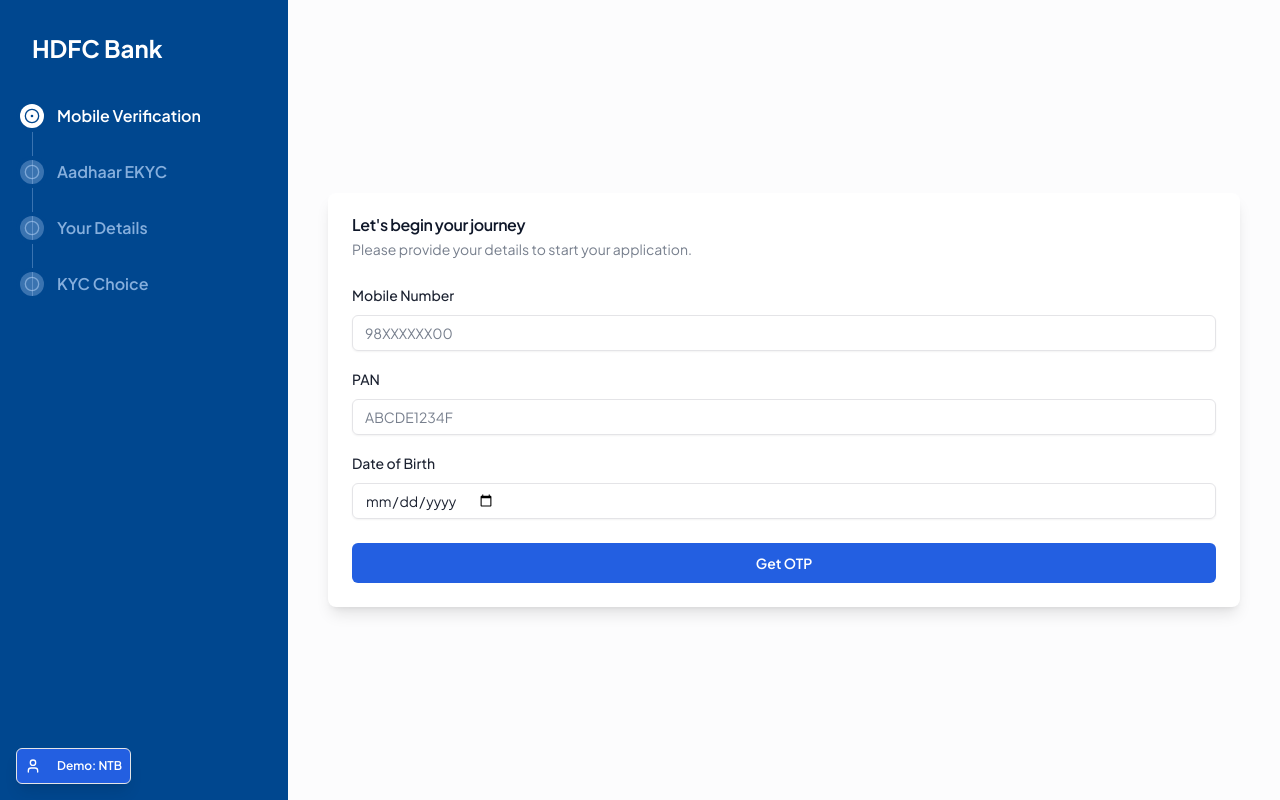
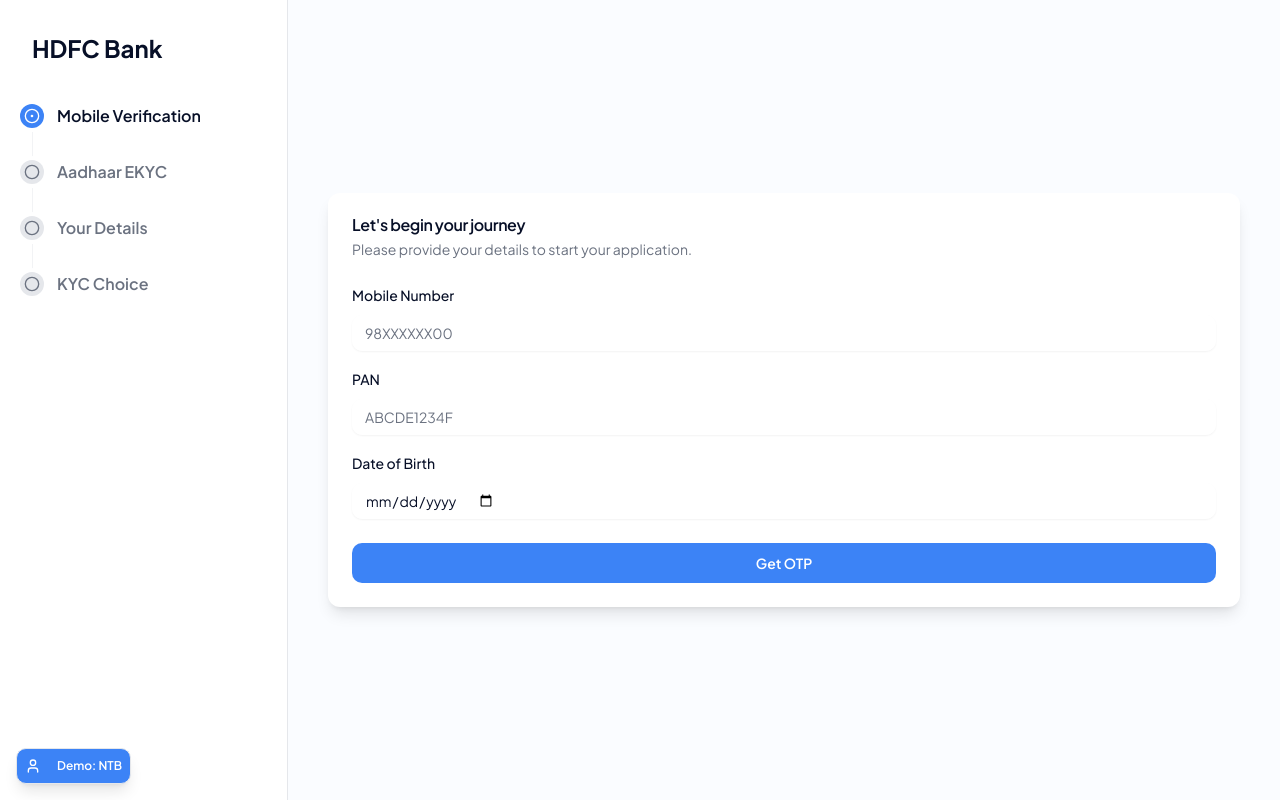
Before and after one commit to sakar-baxi/hdfc-salaried-journey, a Next.js app: page / in a window 1280 px wide. Built offline with nearby package versions, Linux system fonts and the light colour scheme.

Commit message:
fix UI latest

```diff
--- a/src/app/components/JourneyStepWrapper.tsx
+++ b/src/app/components/JourneyStepWrapper.tsx
@@ -11,7 +11,7 @@
 export default function JourneyStepWrapper({ children }: Props) {
   return (
     <motion.div
-      // MODIFIED: This is now the main large container
+      // --- MODIFIED: Restoring the "full width" card layout ---
       className="w-full max-w-6xl"
       initial={{ opacity: 0, y: 20 }}
       animate={{ opacity: 1, y: 0 }}
--- a/src/app/components/layout/Sidebar.tsx
+++ b/src/app/components/layout/Sidebar.tsx
@@ -10,13 +10,14 @@
   const { journeySteps, currentStepIndex } = useJourney();
 
   return (
-    // Base: Hidden on mobile, fixed on desktop
-    <aside className="hidden md:block w-72 bg-primary text-primary-foreground p-8 fixed top-0 left-0 h-screen">
-      <h1 className="text-2xl font-bold mb-10 text-white">
+    // --- MODIFIED: Set to bg-card (white) with a border ---
+    <aside className="hidden md:block w-72 bg-card text-foreground p-8 fixed top-0 left-0 h-screen border-r border-border">
+      <h1 className="text-2xl font-bold mb-10 text-primary">
         HDFC Bank
       </h1>
       <nav>
-        <ol className="relative border-l border-blue-200/30">
+        {/* --- MODIFIED: Border is now a subtle gray --- */}
+        <ol className="relative border-l border-border/50">
           {journeySteps.map((step, index) => {
             const isCompleted = index < currentStepIndex;
             const isCurrent = index === currentStepIndex;
@@ -26,21 +27,23 @@
             return (
               <li key={step.id} className="mb-8 ml-6">
                 <span className={cn(
-                  "absolute -left-[13px] flex items-center justify-center w-6 h-6 rounded-full ring-4 ring-primary",
-                  isCompleted ? "bg-success" :
-                  isCurrent ? "bg-white" : "bg-blue-200/30"
+                  "absolute -left-[13px] flex items-center justify-center w-6 h-6 rounded-full ring-4 ring-card",
+                  // --- MODIFIED: Use the NEW bright blue accent ---
+                  isCompleted ? "bg-primary-cta" :
+                  isCurrent ? "bg-primary-cta" : "bg-muted"
                 )}>
                   <Icon
                     className={cn(
+                      // --- MODIFIED: Use white on the blue bg ---
                       isCompleted ? "text-white" :
-                      isCurrent ? "text-primary" : "text-blue-200/50",
+                      isCurrent ? "text-white" : "text-muted-foreground",
                       "w-4 h-4"
                     )}
                   />
                 </span>
                 <h3 className={cn(
                   "font-semibold",
-                  isCurrent ? "text-white" : "text-blue-200/70"
+                  isCurrent ? "text-primary" : "text-muted-foreground"
                 )}>
                   {step.title}
                 </h3>
--- a/src/app/globals.css
+++ b/src/app/globals.css
@@ -1,51 +1,90 @@
+/* src/app/globals.css */
+
 @tailwind base;
 @tailwind components;
 @tailwind utilities;
 
+@layer base {
   :root {
-  --background: 240 10% 99%;
-  --foreground: 222 28% 15%;
-  --card: 0 0% 100%;
-  --card-foreground: 222 28% 15%;
+    /* --- NEW "BRIGHT" PALETTE --- */
+    --background: 220 100% 99%; /* A very light, fresh blue tint: #f7faff */
+    --foreground: 224 71% 9%; /* Dark slate text for high contrast: #111827 */
+
+    --card: 0 0% 100%; /* Clean white card */
+    --card-foreground: 224 71% 9%;
+
     --popover: 0 0% 100%;
-  --popover-foreground: 222 28% 15%;
-  --primary: 210 100% 28%;
-  --primary-foreground: 0 0% 100%;
-  --primary-cta: 221 76% 51%;
-  --primary-cta-hover: 221 64% 39%;
-  --primary-cta-foreground: 0 0% 100%;
-  --secondary: 240 5% 96%;
-  --secondary-foreground: 222 47% 11%;
-  --muted: 240 5% 96%;
-  --muted-foreground: 217 9% 51%;
-  --accent: 240 5% 96%;
-  --accent-foreground: 222 47% 11%;
+    --popover-foreground: 224 71% 9%;
+
+    --primary: 224 71% 9%;
+    --primary-foreground: 210 20% 98%;
+
+    --secondary: 220 13% 91%; /* Light gray */
+    --secondary-foreground: 224 71% 9%;
+
+    --muted: 220 13% 91%;
+    --muted-foreground: 220 9% 46%;
+
+    --accent: 220 13% 91%;
+    --accent-foreground: 224 71% 9%;
+
     --destructive: 0 84% 60%;
-  --destructive-foreground: 0 0% 100%;
+    --destructive-foreground: 210 20% 98%;
+
     --success: 142 67% 30%;
-  --success-foreground: 0 0% 100%;
-  --border: 240 6% 90%;
-  --input: 240 6% 90%;
-  --ring: 221 76% 51%;
-  --radius: 0.5rem;
-  --text-dark: 222 28% 15%;
-  --text-darkest: 222 47% 11%;
-  --text-gray-1: 217 9% 51%;
-  --text-gray-2: 218 11% 30%;
-  --text-gray-3: 215 14% 65%;
+    --success-foreground: 210 20% 98%;
+
+    --border: 220 13% 91%; /* Light gray border */
+    --input: 0 0% 100%; /* White input background */
+
+    /* --- NEW "ENERGETIC" BLUE ACCENT --- */
+    /* This is Tailwind's 'blue-500' */
+    --primary-cta: 217 91% 60%; /* #3B82F6 */
+    /* This is Tailwind's 'blue-600' */
+    --primary-cta-hover: 217 91% 55%; /* #2563EB */
+    --primary-cta-foreground: 0 0% 100%; /* White text */
+
+    --ring: 217 91% 60%; /* Focus rings will be the new bright blue */
+
+    --radius: 0.75rem; /* Slightly larger radius for a modern feel */
   }
 
+  /* This ensures the dark mode is not used */
   .dark {
-  --background: 222 47% 11%;
-  --foreground: 0 0% 98%;
+    /* All variables are re-mapped to the light theme */
+    --background: 220 100% 99%;
+    --foreground: 224 71% 9%;
+    --card: 0 0% 100%;
+    --card-foreground: 224 71% 9%;
+    --popover: 0 0% 100%;
+    --popover-foreground: 224 71% 9%;
+    --primary: 224 71% 9%;
+    --primary-foreground: 210 20% 98%;
+    --secondary: 220 13% 91%;
+    --secondary-foreground: 224 71% 9%;
+    --muted: 220 13% 91%;
+    --muted-foreground: 220 9% 46%;
+    --accent: 220 13% 91%;
+    --accent-foreground: 224 71% 9%;
+    --destructive: 0 84% 60%;
+    --destructive-foreground: 210 20% 98%;
+    --success: 142 67% 30%;
+    --success-foreground: 210 20% 98%;
+    --border: 220 13% 91%;
+    --input: 0 0% 100%;
+    --primary-cta: 217 91% 60%;
+    --primary-cta-hover: 217 91% 55%;
+    --primary-cta-foreground: 0 0% 100%;
+    --ring: 217 91% 60%;
+  }
 }
 
+@layer base {
   * {
-  border-color: hsl(var(--border));
+    @apply border-border;
   }
-
   body {
-  background-color: hsl(var(--background));
-  color: hsl(var(--foreground));
-  font-family: 'Plus Jakarta Sans', sans-serif;
+    /* The body itself has the light-blue-tinted background */
+    @apply bg-background text-foreground;
   }
+}
--- a/src/app/layout.tsx
+++ b/src/app/layout.tsx
@@ -4,8 +4,6 @@
 import "./globals.css";
 import { JourneyProvider } from "@/app/context/JourneyContext";
 import { cn } from "@/lib/utils";
-
-// Import the font
 import { Plus_Jakarta_Sans } from "next/font/google";
 
 const plusJakartaSans = Plus_Jakarta_Sans({
@@ -13,7 +11,6 @@
   weight: ["400", "500", "600", "700"],
   variable: "--font-sans",
 });
-
 
 export const metadata: Metadata = {
   title: "HDFC Bank - Salaried Account",
@@ -26,21 +23,21 @@
   children: React.ReactNode;
 }>) {
   return (
+    // --- MODIFIED: Removed 'dark' class ---
     <html lang="en" suppressHydrationWarning>
       <head>
-        {/* Fallback font link just in case */}
         <link
           href="https://fonts.googleapis.com/css2?family=Plus+Jakarta+Sans:wght@400;500;600;700&display=swap"
           rel="stylesheet"
         />
       </head>
+      {/* --- MODIFIED: Removed all extra classes --- */}
       <body
         className={cn(
-          "min-h-screen bg-background font-sans antialiased",
+          "min-h-screen font-sans antialiased",
           plusJakartaSans.variable
         )}
       >
-        {/* This Provider MUST wrap the children */}
         <JourneyProvider>
           {children}
         </JourneyProvider>
```
Lines whose indentation alone changed are shown as unchanged.
